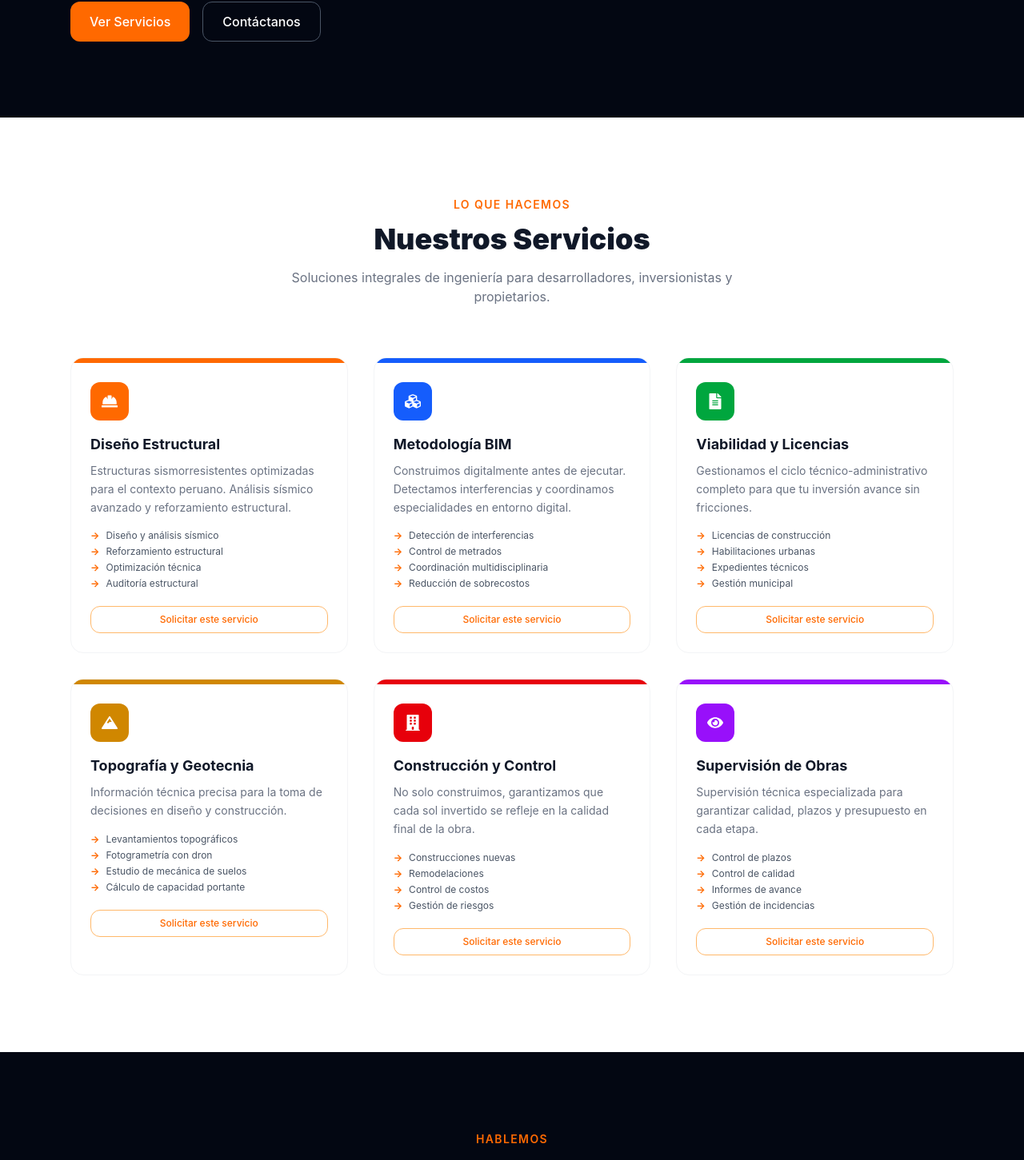
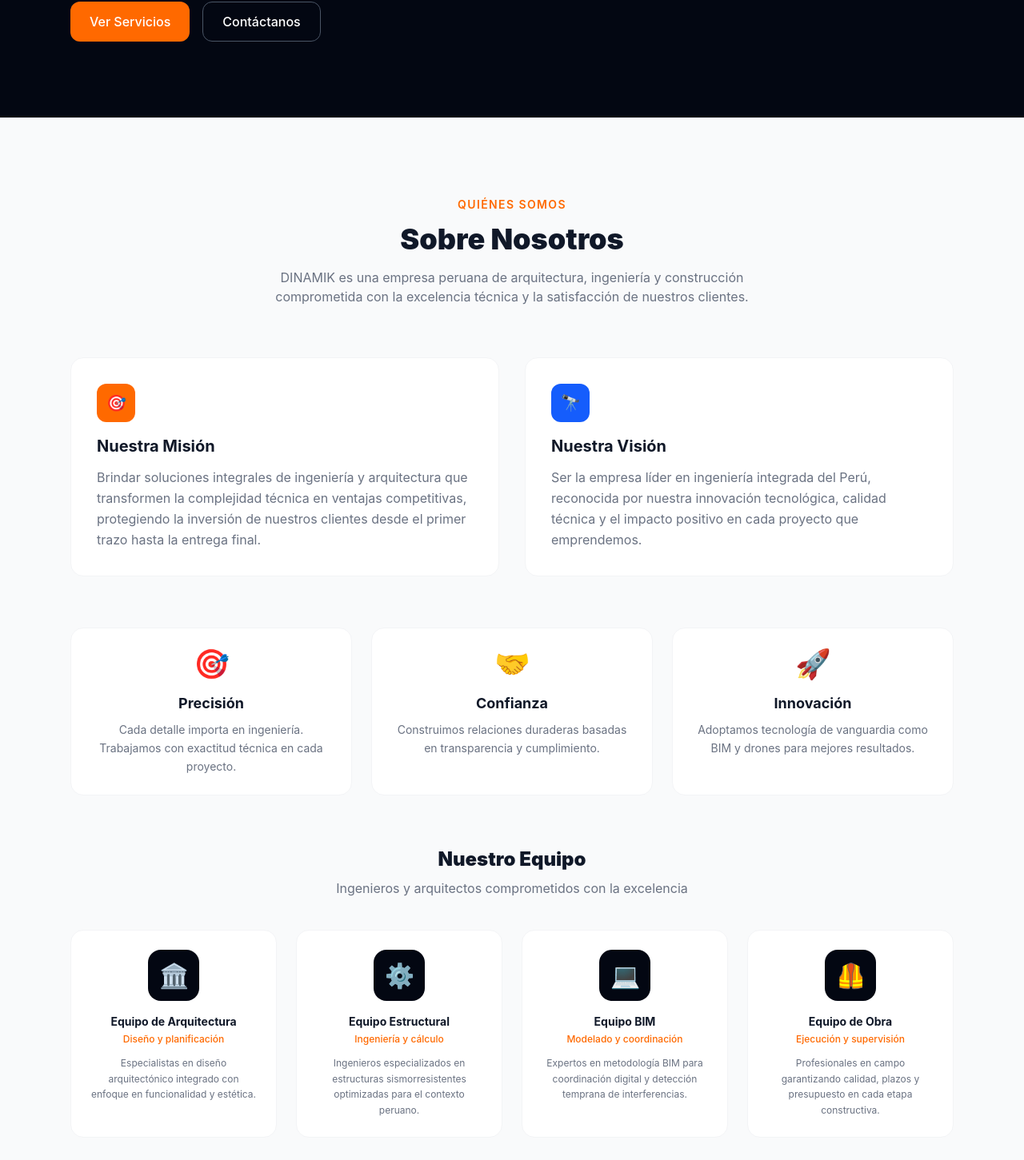
Before and after one commit to Alex135s/dinamik-platform, a React app in the folder frontend/: page /web in a window 1280 px wide. Shown: the part 653-2104 px from the top of the page at 80% size. Built offline with nearby package versions, Linux system fonts and the light colour scheme; the HTML template or start-up script is replaced by a standard one.

Commit message:
feat: seccion nosotros con mision, vision, valores y equipo

```diff
--- /dev/null
+++ b/frontend/src/components/website/About.jsx
@@ -0,0 +1,109 @@
+function About() {
+  const team = [
+    {
+      name: 'Equipo de Arquitectura',
+      role: 'Diseño y planificación',
+      icon: '🏛️',
+      desc: 'Especialistas en diseño arquitectónico integrado con enfoque en funcionalidad y estética.'
+    },
+    {
+      name: 'Equipo Estructural',
+      role: 'Ingeniería y cálculo',
+      icon: '⚙️',
+      desc: 'Ingenieros especializados en estructuras sismorresistentes optimizadas para el contexto peruano.'
+    },
+    {
+      name: 'Equipo BIM',
+      role: 'Modelado y coordinación',
+      icon: '💻',
+      desc: 'Expertos en metodología BIM para coordinación digital y detección temprana de interferencias.'
+    },
+    {
+      name: 'Equipo de Obra',
+      role: 'Ejecución y supervisión',
+      icon: '🦺',
+      desc: 'Profesionales en campo garantizando calidad, plazos y presupuesto en cada etapa constructiva.'
+    },
+  ]
+
+  const values = [
+    { icon: '🎯', title: 'Precisión', desc: 'Cada detalle importa en ingeniería. Trabajamos con exactitud técnica en cada proyecto.' },
+    { icon: '🤝', title: 'Confianza', desc: 'Construimos relaciones duraderas basadas en transparencia y cumplimiento.' },
+    { icon: '🚀', title: 'Innovación', desc: 'Adoptamos tecnología de vanguardia como BIM y drones para mejores resultados.' },
+  ]
+
+  return (
+    <section id="nosotros" className="py-24 bg-gray-50">
+      <div className="max-w-6xl mx-auto px-6">
+
+        {/* Título */}
+        <div className="text-center mb-16">
+          <span className="text-orange-500 text-sm font-semibold uppercase tracking-widest">Quiénes somos</span>
+          <h2 className="text-4xl font-black text-gray-900 mt-3">Sobre Nosotros</h2>
+          <p className="text-gray-500 mt-4 max-w-2xl mx-auto">
+            DINAMIK es una empresa peruana de arquitectura, ingeniería y construcción comprometida
+            con la excelencia técnica y la satisfacción de nuestros clientes.
+          </p>
+        </div>
+
+        {/* Misión y Visión */}
+        <div className="grid md:grid-cols-2 gap-8 mb-16">
+          <div className="bg-white rounded-2xl p-8 border border-gray-100 hover:shadow-lg transition-all">
+            <div className="w-12 h-12 bg-orange-500 rounded-xl flex items-center justify-center mb-4">
+              <span className="text-white text-xl">🎯</span>
+            </div>
+            <h3 className="text-gray-900 font-bold text-xl mb-3">Nuestra Misión</h3>
+            <p className="text-gray-500 leading-relaxed">
+              Brindar soluciones integrales de ingeniería y arquitectura que transformen
+              la complejidad técnica en ventajas competitivas, protegiendo la inversión
+              de nuestros clientes desde el primer trazo hasta la entrega final.
+            </p>
+          </div>
+          <div className="bg-white rounded-2xl p-8 border border-gray-100 hover:shadow-lg transition-all">
+            <div className="w-12 h-12 bg-blue-600 rounded-xl flex items-center justify-center mb-4">
+              <span className="text-white text-xl">🔭</span>
+            </div>
+            <h3 className="text-gray-900 font-bold text-xl mb-3">Nuestra Visión</h3>
+            <p className="text-gray-500 leading-relaxed">
+              Ser la empresa líder en ingeniería integrada del Perú, reconocida por
+              nuestra innovación tecnológica, calidad técnica y el impacto positivo
+              en cada proyecto que emprendemos.
+            </p>
+          </div>
+        </div>
+
+        {/* Valores */}
+        <div className="grid md:grid-cols-3 gap-6 mb-16">
+          {values.map((v, i) => (
+            <div key={i} className="bg-white rounded-2xl p-6 border border-gray-100 text-center hover:border-orange-200 hover:shadow-lg transition-all">
+              <span className="text-4xl">{v.icon}</span>
+              <h3 className="text-gray-900 font-bold text-lg mt-4">{v.title}</h3>
+              <p className="text-gray-500 text-sm mt-2 leading-relaxed">{v.desc}</p>
+            </div>
+          ))}
+        </div>
+
+        {/* Equipo */}
+        <div className="text-center mb-10">
+          <h3 className="text-2xl font-black text-gray-900">Nuestro Equipo</h3>
+          <p className="text-gray-500 mt-2">Ingenieros y arquitectos comprometidos con la excelencia</p>
+        </div>
+        <div className="grid md:grid-cols-4 gap-6">
+          {team.map((t, i) => (
+            <div key={i} className="bg-white rounded-2xl p-6 border border-gray-100 hover:border-orange-200 hover:shadow-lg transition-all text-center">
+              <div className="w-16 h-16 bg-gray-950 rounded-2xl flex items-center justify-center mx-auto mb-4">
+                <span className="text-3xl">{t.icon}</span>
+              </div>
+              <h4 className="text-gray-900 font-bold text-sm">{t.name}</h4>
+              <p className="text-orange-500 text-xs font-medium mt-1">{t.role}</p>
+              <p className="text-gray-500 text-xs mt-3 leading-relaxed">{t.desc}</p>
+            </div>
+          ))}
+        </div>
+
+      </div>
+    </section>
+  )
+}
+
+export default About
--- a/frontend/src/components/website/Navbar.jsx
+++ b/frontend/src/components/website/Navbar.jsx
@@ -21,7 +21,7 @@ function Navbar({ onWhatsapp, onScrollTo, menuOpen, setMenuOpen }) {
       </div>
       {menuOpen && (
         <div className="md:hidden bg-white border-t px-6 py-4 flex flex-col gap-4">
-          {['inicio', 'servicios', 'contacto'].map(s => (
+          {['inicio', 'nosotros', 'servicios', 'contacto'].map(s => (
             <button key={s} onClick={() => onScrollTo(s)}
               className="text-gray-600 text-sm font-medium capitalize text-left">
               {s}
--- a/frontend/src/pages/Website.jsx
+++ b/frontend/src/pages/Website.jsx
@@ -3,6 +3,7 @@ import Navbar from '../components/website/Navbar'
 import Hero from '../components/website/Hero'
 import Services from '../components/website/Services'
 import Contact from '../components/website/Contact'
+import About from '../components/website/About'
 
 function Website() {
   const [menuOpen, setMenuOpen] = useState(false)
@@ -28,6 +29,7 @@ function Website() {
         onWhatsapp={handleWhatsapp}
         onScrollTo={scrollTo}
       />
+      <About />
       <Services onWhatsapp={handleWhatsapp} />
       <Contact onWhatsapp={handleWhatsapp} />
     </div>
```
Also changed, not shown: 24 other files (tests, documents, lock files or other folders).
